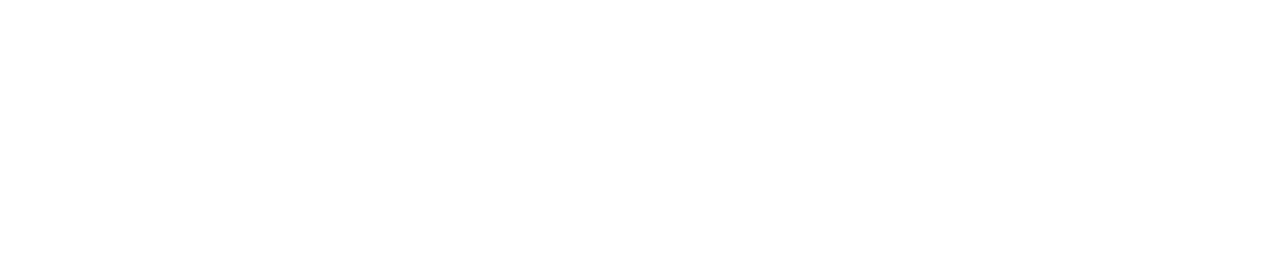
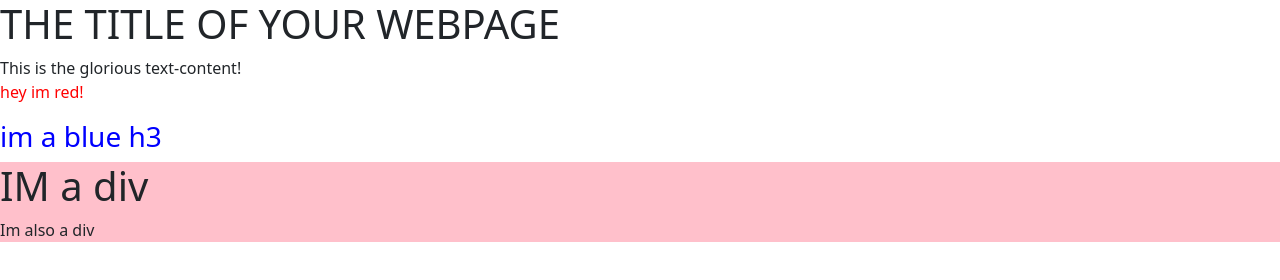
Before and after one commit to escavanessa/NodeJs, a website: page practice.html in a window 1280 px wide. Drawn offline with nearby package versions, Linux system fonts and the light colour scheme.

Commit message:
DOM manipulation

```diff
--- /dev/null
+++ b/eventHandling.js
@@ -0,0 +1,21 @@
+const paragraph = document.createElement("p");
+paragraph.style.color = "red"
+paragraph.textContent = "hey im red!"
+container.appendChild(paragraph);
+
+const blue = document.createElement('h3');
+blue.style.color = "blue";
+blue.textContent = "im a blue h3"
+container.appendChild(blue)
+
+const div = document.createElement("div")
+div.style.cssText = "border: black; background: pink"
+container.appendChild(div)
+
+const text = document.createElement("h1")
+text.textContent = "IM a div";
+div.appendChild(text);
+
+const paragraph2 = document.createElement("p")
+paragraph2.textContent = "Im also a div";
+div.appendChild(paragraph2);
--- a/practice.html
+++ b/practice.html
@@ -16,16 +16,14 @@
             integrity="sha384-T3c6CoIi6uLrA9TneNEoa7RxnatzjcDSCmG1MXxSR1GAsXEV/Dwwykc2MPK8M2HN"
             crossorigin="anonymous"
         />
+        <script src="eventHandling.js" defer></script>
     </head>
 
     <body>
-        <header>
-            <!-- place navbar here -->
-        </header>
-        <main></main>
-        <footer>
-            <!-- place footer here -->
-        </footer>
+        <h1>THE TITLE OF YOUR WEBPAGE</h1>
+        <div id="container">
+            <div class="content">This is the glorious text-content!</div>
+        </div>
         <!-- Bootstrap JavaScript Libraries -->
         <script
             src="https://cdn.jsdelivr.net/npm/@popperjs/core@2.11.8/dist/umd/popper.min.js"
```
